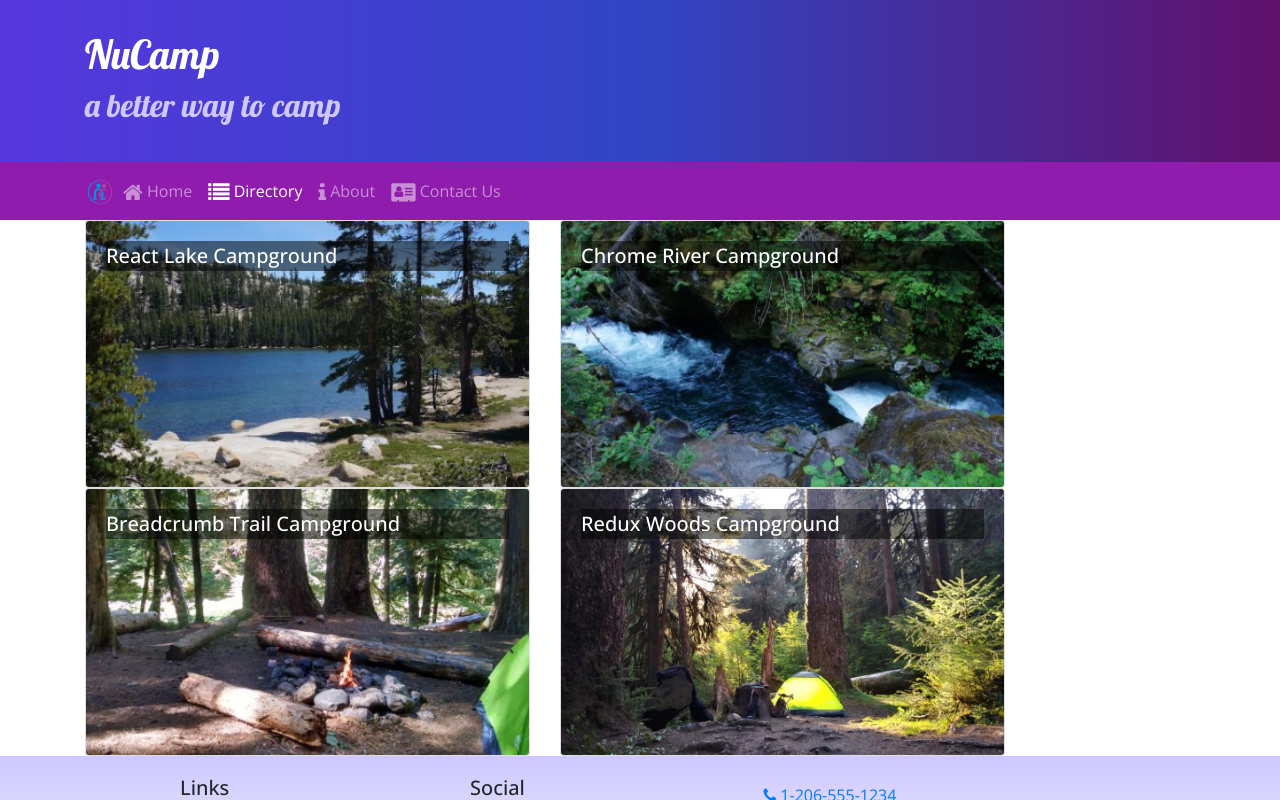
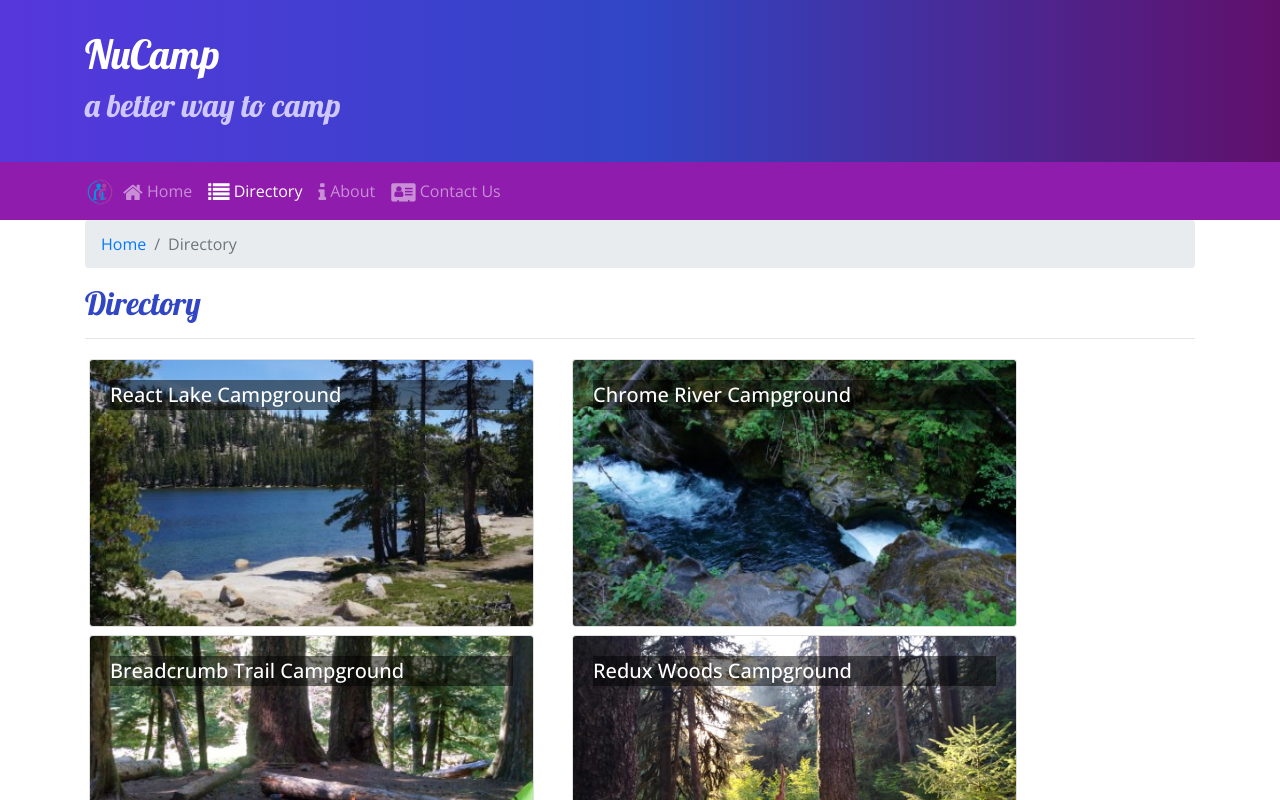
Before and after one commit to earguedas11/react-bootcamp, a React (Create React App) app: page /directory in a window 1280 px wide. Shown: the top 800 px of the page. Built offline with nearby package versions, Linux system fonts and the light colour scheme.

Commit message:
React Router Parameters

```diff
--- a/src/components/CampsiteInfoComponent.js
+++ b/src/components/CampsiteInfoComponent.js
@@ -1,12 +1,26 @@
 import React, { Component } from 'react';
-import { Card, CardImg, CardText, CardBody, CardTitle } from 'reactstrap';
+import { Card, CardImg, CardBody, CardText, CardTitle, Breadcrumb, BreadcrumbItem } from 'reactstrap';
+import { Link } from 'react-router-dom';
+
+    function RenderCampsite({campsite}) {
+        return (
+            <div className="col-md-5 m-1">
+                <Card>
+                    <CardImg top src={campsite.image} alt={campsite.name} />
+                    <CardBody>
+                          <CardText>{campsite.description}</CardText>
+                    </CardBody>
+                </Card>
+            </div>
+
+        );
+    }
 
 
-class CampsiteInfo extends Component{
-    renderComments(comments){
-        if(comments){
-            return(
-                <div>
+    function RenderComments({comments}) {
+        if (comments) {
+            return (
+                <div className="col-md-5 m-1">
                 <h4>Comments</h4>
                 {comments.map(comment => {
                         return(
@@ -19,36 +33,31 @@
                 </div>
             );
         }
-        return <div />
+        return <div />;
     }
 
-    renderCampsite(campsite) { //NOT HERE IN WEEK 3//
-        return(
-            <div className='col-md-5 m-1'>
-            <Card>
-                <CardImg top src={campsite.image} alt={campsite.name} />
-                <CardBody>
-                    <CardTitle>{campsite.name}</CardTitle>
-                    <CardText>{campsite.description}</CardText>
-                </CardBody>
-            </Card>
-            </div>
-        )
-    }
-
-    render() {
-        if (this.props.campsite){
+    function CampsiteInfo(props) {
+        if (props.campsite){
             return (
                 <div className="container">
                     <div className="row">
-                       {this.renderCampsite(this.props.campsite)}
-                       {this.renderComments(this.props.campsite.comments)}
+                        <div className="col">
+                           <Breadcrumb>
+                              <BreadcrumbItem><Link to="/directory">Directory</Link></BreadcrumbItem>
+                              <BreadcrumbItem active>{props.campsite.name}</BreadcrumbItem>
+                           </Breadcrumb>
+                           <h2>{props.campsite.name}</h2>
+                    <hr />
+                </div>
+            </div>
+                    <div className="row">
+                       <RenderCampsite campsite={props.campsite} />
+                       <RenderComments comments={props.comments} />
                     </div>
                 </div>
             );
-        }
-      return <div />;
     }
+    return <div />;
   }
 
   export default CampsiteInfo;
--- a/src/components/ContactComponent.js
+++ b/src/components/ContactComponent.js
@@ -1,10 +1,16 @@
 import React from 'react';
+import { Breadcrumb, BreadcrumbItem } from 'reactstrap';
+import { Link } from 'react-router-dom';
 
 function Contact(props) {
     return (
         <div className="container">
             <div className="row">
                 <div className="col">
+                    <Breadcrumb>
+                        <BreadcrumbItem><Link to="/home">Home</Link></BreadcrumbItem>
+                        <BreadcrumbItem active>Contact Us</BreadcrumbItem>
+                    </Breadcrumb>
                     <h2>Contact Us</h2>
                     <hr />
                 </div>
--- a/src/components/DirectoryComponent.js
+++ b/src/components/DirectoryComponent.js
@@ -1,30 +1,47 @@
 import React, { Component } from 'react';
-import { Card, CardImg, CardImgOverlay, CardTitle } from 'reactstrap';
+import { Card, CardImg, CardImgOverlay, CardTitle,Breadcrumb, BreadcrumbItem } from 'reactstrap';
+import { Link } from 'react-router-dom';
 
-class Directory extends Component {
-
-    render() {
-        const directory = this.props.campsites.map(campsite => {
-            return(
-                <div key={campsite.id} className="col-md-5 m1">
+    function RenderDirectoryItem({campsite,}) {
+            return (
                     <Card>
+                        <Link to={`/directory/${campsite.id}`}></Link>
                         <CardImg width="100%" src={campsite.image} alt={campsite.name} />
                         <CardImgOverlay>
                             <CardTitle>{campsite.name}</CardTitle>
                         </CardImgOverlay>
                     </Card>
+            );
+    }
+
+        function Directory(props) {
+            const directory = props.campsites.map(campsite => {
+                return (
+                    <div key={campsite.id} className="col-md-5 m-1">
+                        <RenderDirectoryItem campsite={campsite} />
                     </div>
                 );
             });
 
-        return(
+            return (
                 <div className="container">
+                    <div className="row">
+                        <div className="col">
+                            <Breadcrumb>
+                                <BreadcrumbItem><Link to="/home">Home</Link></BreadcrumbItem>
+                                <BreadcrumbItem active>Directory</BreadcrumbItem>
+                            </Breadcrumb>
+                            <h2>Directory</h2>
+                            <hr />
+                        </div>
+                    </div>
                     <div className="row">
                         {directory}
                     </div>
                 </div>
             );
         }
-}
+
+
 
 export default Directory;
--- a/src/components/MainComponent.js
+++ b/src/components/MainComponent.js
@@ -34,7 +34,16 @@
                     partner={this.state.partners.filter(partner => partner.featured)[0]}
                 />
             );
-        };
+        }
+
+        const CampsiteWithId = ({match}) => {
+            return (
+                 <CampsiteInfo campsite={this.state.campsites.filter(campsite => campsite.id ===
+                    +match.params.campsiteId)[0]}
+                    comments={this.state.comments.filter(comment => comment.campsiteId ===
+                        +match.params.campsiteId)} />
+            );
+        }
 
         return (
             <div>
@@ -42,6 +51,7 @@
                 <Switch>
                     <Route path='/home' component={HomePage} />
                     <Route exact path='/directory' render={() => <Directory campsites={this.state.campsites} />} />
+                    <Route path='directory/:camspiteId' component={CampsiteWithId} />
                     <Route exact path='/contactus' component={Contact} />
                     <Redirect to='/home' />
                 </Switch>
```
Lines whose indentation alone changed are shown as unchanged.
